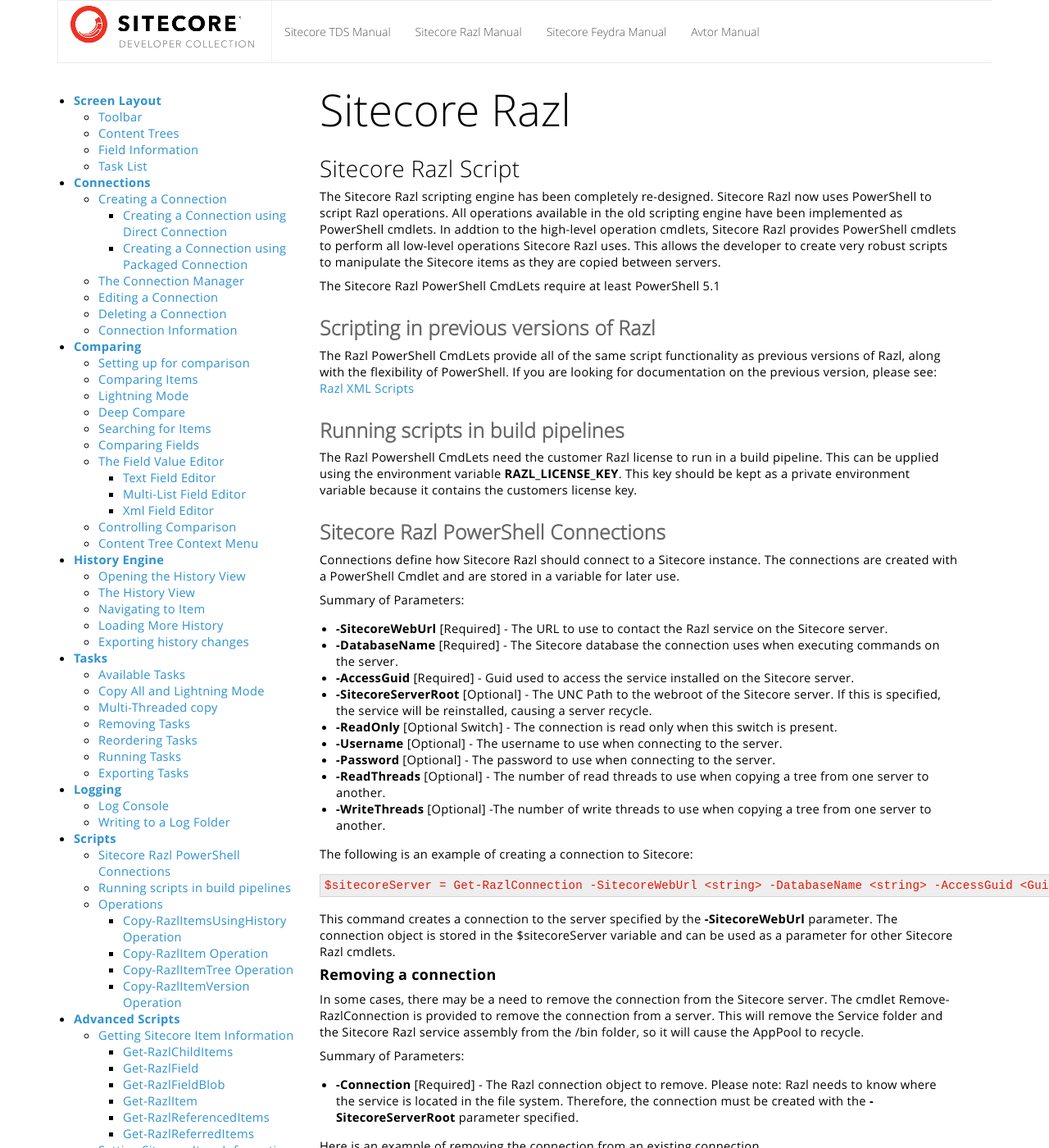
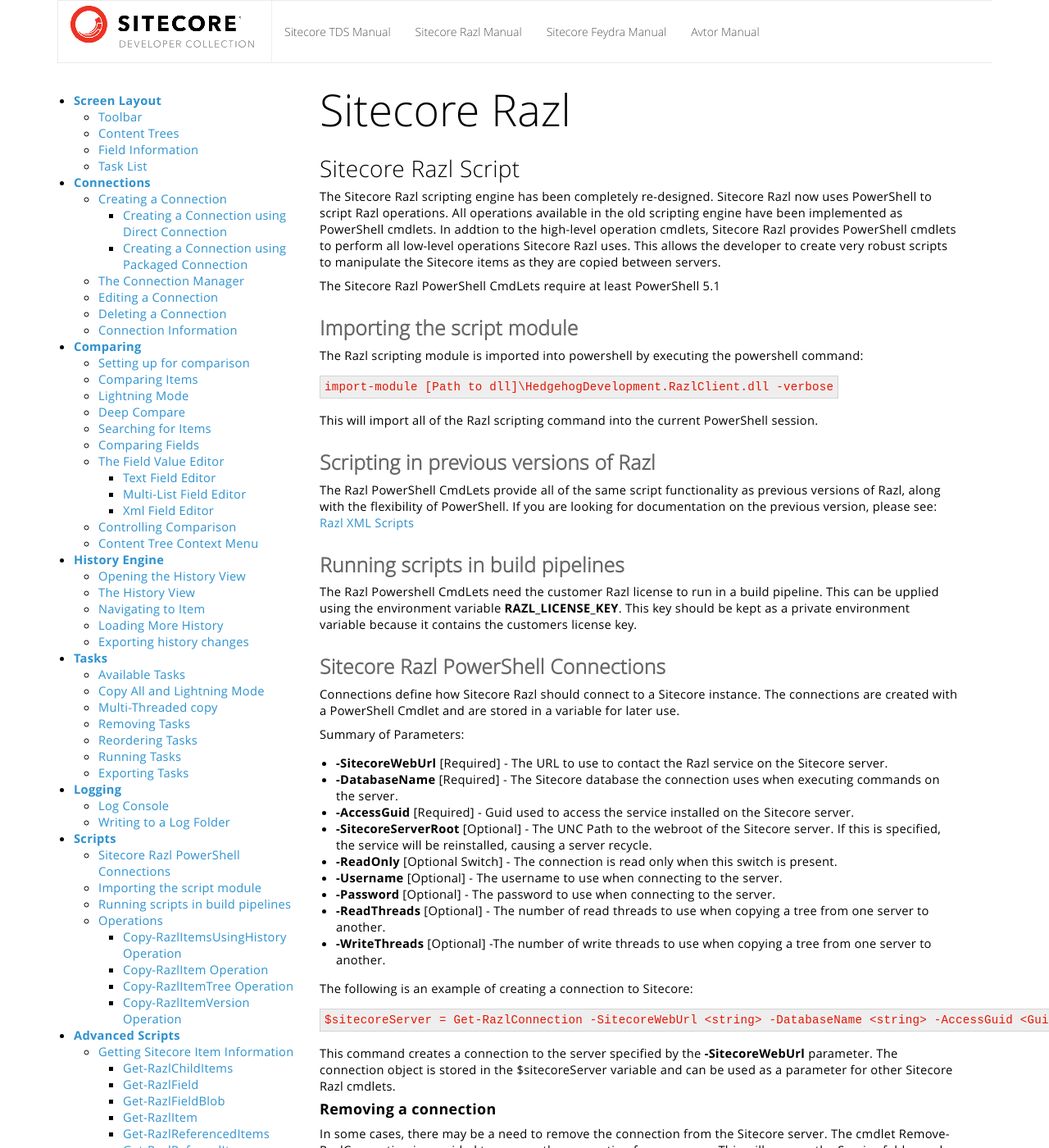
Before and after one commit to HedgehogDevelopment/HedgehogDevelopment.github.io, a Jekyll site: the page built from razl/script.markdown, in a window 1280 px wide and 1400 px high. Shown: the whole window at 82% size. Built offline with Jekyll 4.4.1, drawn with Linux system fonts in a browser that asks for light colours.

Commit message:
Update docs

```diff
--- a/_includes/razlchapters.html
+++ b/_includes/razlchapters.html
@@ -84,6 +84,7 @@
         <a href="/razl/script.html"><strong>Scripts</strong></a>
         <ul>
             <li><a href="/razl/script.html#sitecore-razl-powershell-connections">Sitecore Razl PowerShell Connections</a></li>
+            <li><a href="/razl/script.html#importing-the-script-module">Importing the script module</a></li>
             <li><a href="/razl/script.html#running-scripts-in-build-pipelines">Running scripts in build pipelines</a></li>
             <li>
                 <a href="/razl/script.html#operations">Operations</a>
--- a/razl/script.markdown
+++ b/razl/script.markdown
@@ -8,6 +8,13 @@ layout: RazlLayout
 The Sitecore Razl scripting engine has been completely re-designed. Sitecore Razl now uses PowerShell to script Razl operations. All operations available in the old scripting engine have been implemented as PowerShell cmdlets. In addtion to the high-level operation cmdlets, Sitecore Razl provides PowerShell cmdlets to perform all low-level operations Sitecore Razl uses. This allows the developer to create very robust scripts to manipulate the Sitecore items as they are copied between servers.
 
 The Sitecore Razl PowerShell CmdLets require at least PowerShell 5.1
+
+### Importing the script module
+The Razl scripting module is imported into powershell by executing the powershell command:
+
+    import-module [Path to dll]\HedgehogDevelopment.RazlClient.dll -verbose
+
+This will import all of the Razl scripting command into the current PowerShell session.
 
 ### Scripting in previous versions of Razl
 The Razl PowerShell CmdLets provide all of the same script functionality as previous versions of Razl, along with the flexibility of PowerShell. If you are looking for documentation on the previous version, please see: [Razl XML Scripts](./xml_script.html)
```
